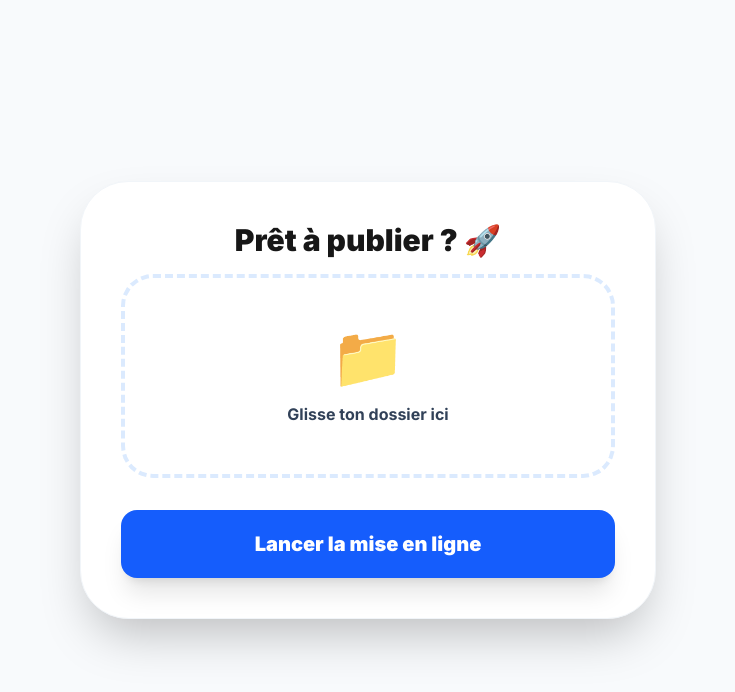
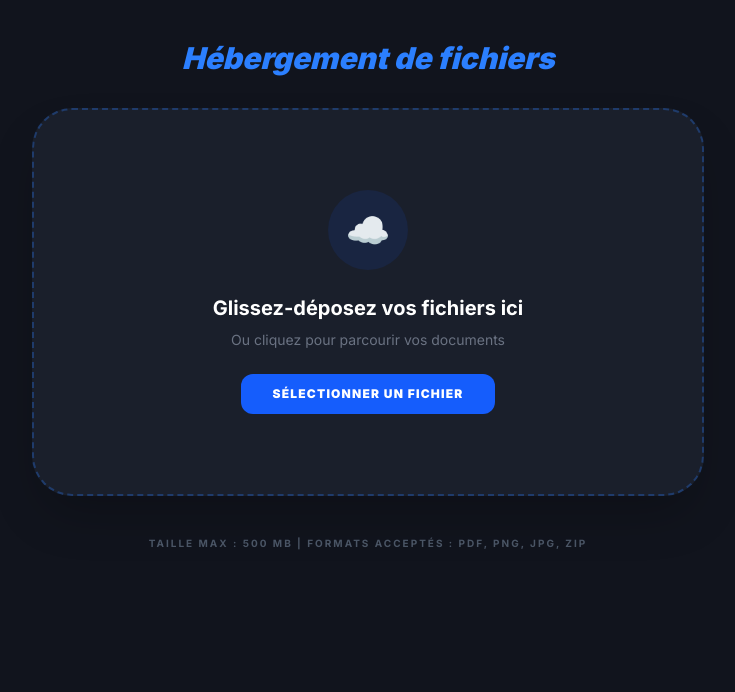
Before and after one commit to davidbyadunia04-stack/DevStep, a Next.js app: page /upload in a window 1280 px wide. Shown: the top 692 px of the page, without its empty margins (272-1007 px from the left). Built offline with nearby package versions, Linux system fonts and the light colour scheme.

Commit message:
ajout de la zone de drop

```diff
--- a/app/upload/page.tsx
+++ b/app/upload/page.tsx
@@ -1,64 +1,27 @@
-"use client";
-import { useState } from 'react';
-import Link from 'next/link';
-import confetti from 'canvas-confetti';
+export default function UploadPage() {
+  return (
+    <div className="min-h-screen bg-[#11141d] text-white p-10 flex flex-col items-center">
+      <h1 className="text-3xl font-black mb-8 italic text-blue-500">Hébergement de fichiers</h1>
 
-export default function Upload() {
-  const [loading, setLoading] = useState(false);
-  const [success, setSuccess] = useState(false);
+      {/* Zone de Drop */}
+      <div className="w-full max-w-2xl border-2 border-dashed border-blue-500/30 bg-[#1a1f2b] rounded-[40px] p-20 flex flex-col items-center justify-center hover:border-blue-500 transition-all cursor-pointer group shadow-2xl">
+        <div className="w-20 h-20 bg-blue-600/10 rounded-full flex items-center justify-center mb-6 group-hover:scale-110 transition-transform">
+          <span className="text-4xl">☁️</span>
+        </div>
 
-  const handleUpload = () => {
-    setLoading(true);
+        <h2 className="text-xl font-bold mb-2">Glissez-déposez vos fichiers ici</h2>
+        <p className="text-gray-500 text-sm mb-6">Ou cliquez pour parcourir vos documents</p>
 
-    // Simulation du téléchargement
-    setTimeout(() => {
-      setLoading(false);
-      setSuccess(true);
+        <button className="px-8 py-3 bg-blue-600 hover:bg-blue-700 rounded-xl font-black text-xs uppercase tracking-widest transition-all">
+          Sélectionner un fichier
+        </button>
 
-      // 1. Son de trompette
-      const audio = new Audio('https://assets.mixkit.co/active_storage/sfx/2013/2013-preview.mp3');
-      audio.play();
+        <input type="file" className="hidden" id="fileInput" />
+      </div>
 
-      // 2. Explosion de confettis
-      confetti({
-        particleCount: 150,
-        spread: 70,
-        origin: { y: 0.6 }
-      });
-    }, 3000); // Attente de 3 secondes
-  };
-
-  return (
-    <div className="min-h-screen bg-slate-50 flex items-center justify-center p-6 font-sans">
-      <div className="max-w-xl w-full bg-white rounded-[3rem] shadow-2xl p-10 text-center border border-slate-100">
-
-        {!success ? (
-          <>
-            <h1 className="text-3xl font-black mb-4">Prêt à publier ? 🚀</h1>
-            <div className={`p-12 border-4 border-dashed rounded-[2rem] transition-all ${loading ? 'border-blue-500 animate-pulse' : 'border-blue-100'}`}>
-              <div className="text-6xl mb-4">{loading ? '⚙️' : '📁'}</div>
-              <p className="font-bold text-slate-700">{loading ? 'Analyse du projet...' : 'Glisse ton dossier ici'}</p>
-            </div>
-
-            <button
-              onClick={handleUpload}
-              disabled={loading}
-              className={`w-full mt-8 py-5 rounded-2xl font-black text-xl transition shadow-xl ${loading ? 'bg-slate-300' : 'bg-blue-600 text-white hover:bg-blue-700'}`}
-            >
-              {loading ? 'Chargement...' : 'Lancer la mise en ligne'}
-            </button>
-          </>
-        ) : (
-          <div className="py-10 animate-bounce">
-            <div className="text-8xl mb-6">🎉</div>
-            <h2 className="text-4xl font-black text-blue-600 mb-2">FÉLICITATIONS !</h2>
-            <p className="text-slate-500 mb-8 font-bold text-lg">Ton projet est officiellement en ligne !</p>
-            <Link href="/dashboard" className="bg-slate-900 text-white px-8 py-4 rounded-2xl font-bold">
-              Voir mon Dashboard
-            </Link>
-          </div>
-        )}
-      </div>
+      <p className="mt-10 text-[10px] text-gray-600 uppercase font-bold tracking-[0.2em]">
+        Taille max : 500 MB | Formats acceptés : PDF, PNG, JPG, ZIP
+      </p>
     </div>
   );
 }
```
